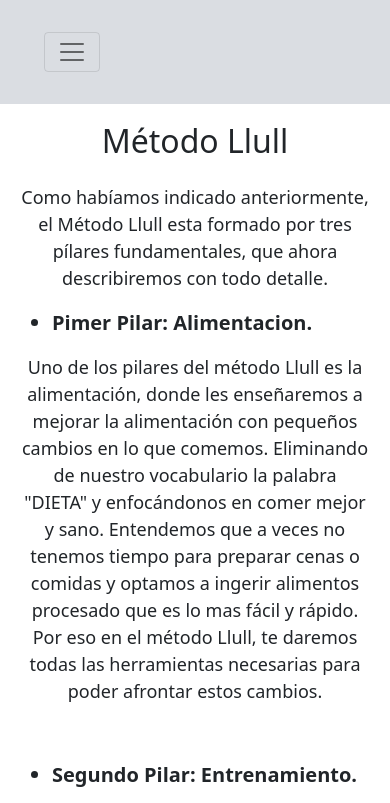
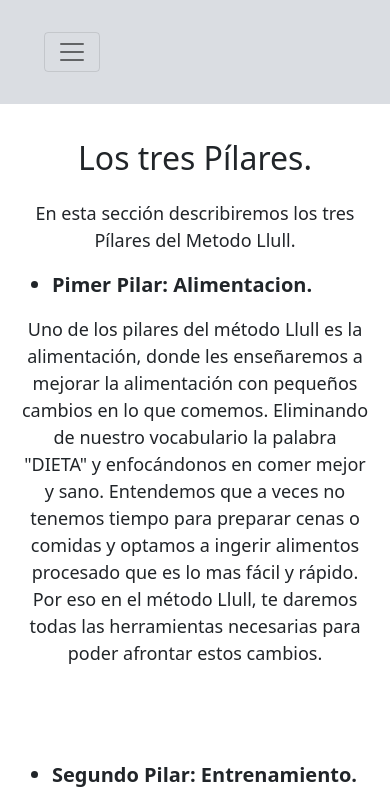
Before and after one commit to edullull/Mllull2, a website: page descriptionMethod.html in a window 390 px wide. Shown: the top 803 px of the page. Drawn offline with nearby package versions, Linux system fonts and the light colour scheme.

Commit message:
new changes3

```diff
--- a/descriptionMethod.html
+++ b/descriptionMethod.html
@@ -37,10 +37,9 @@
 
     <section class="sobre-mi seccion oscura" id="sobre-mi">
         <div class="contenedor">
-          <h2 class="seccion-titulo">Método Llull</h2>
+          <h2 class="seccion-titulo">Los tres Pílares.</h2>
           <p class="seccion-texto">
-            Como habíamos indicado anteriormente, el Método Llull esta formado por tres pílares
-            fundamentales, que ahora describiremos con todo detalle.
+            En esta sección describiremos los tres Pílares del Metodo Llull.
             <ul>
                 <li><strong>Pimer Pilar: Alimentacion.</strong></li>
             </ul>
--- a/styles.css
+++ b/styles.css
@@ -154,8 +154,12 @@ p{
 
     .contenedor{
 
-        height: 650px;
+        height: 673px;
 
+    }
+    .sobre-mi{
+        height: 620px;
+        padding: 20px;
     }
 }
 
```
